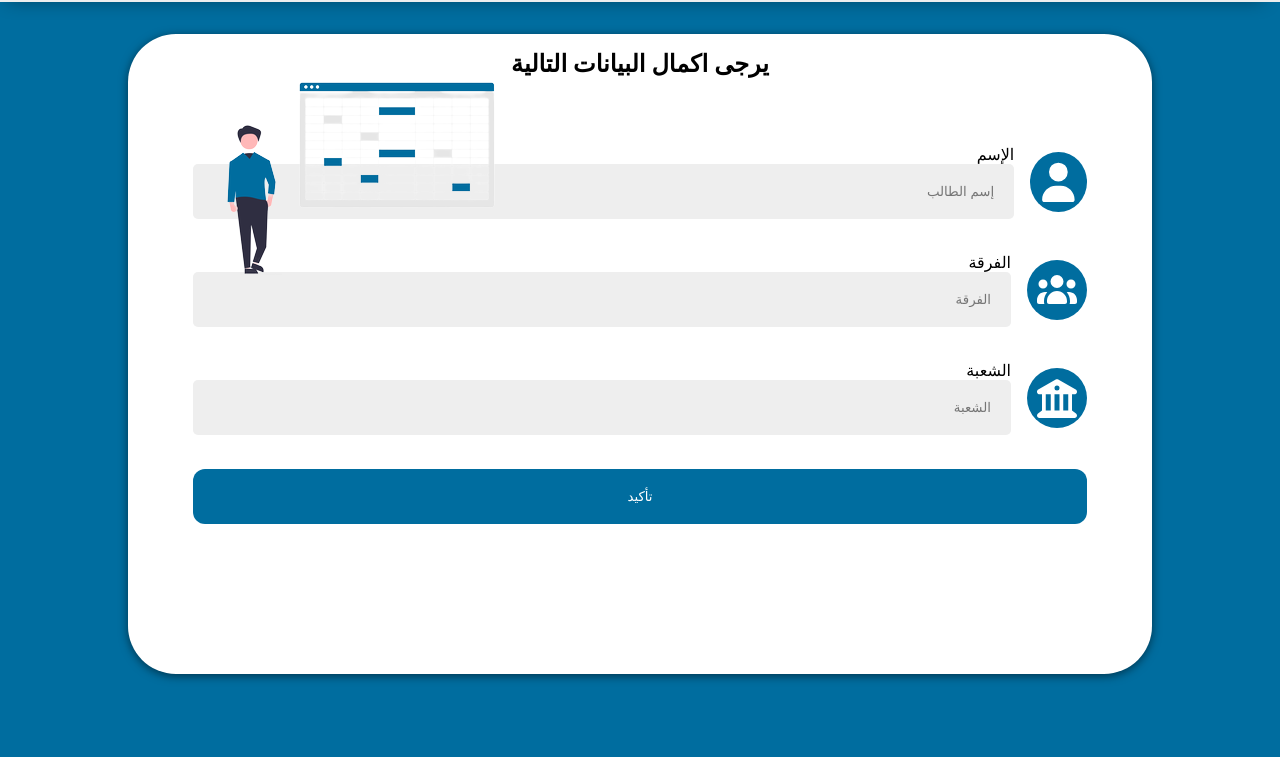
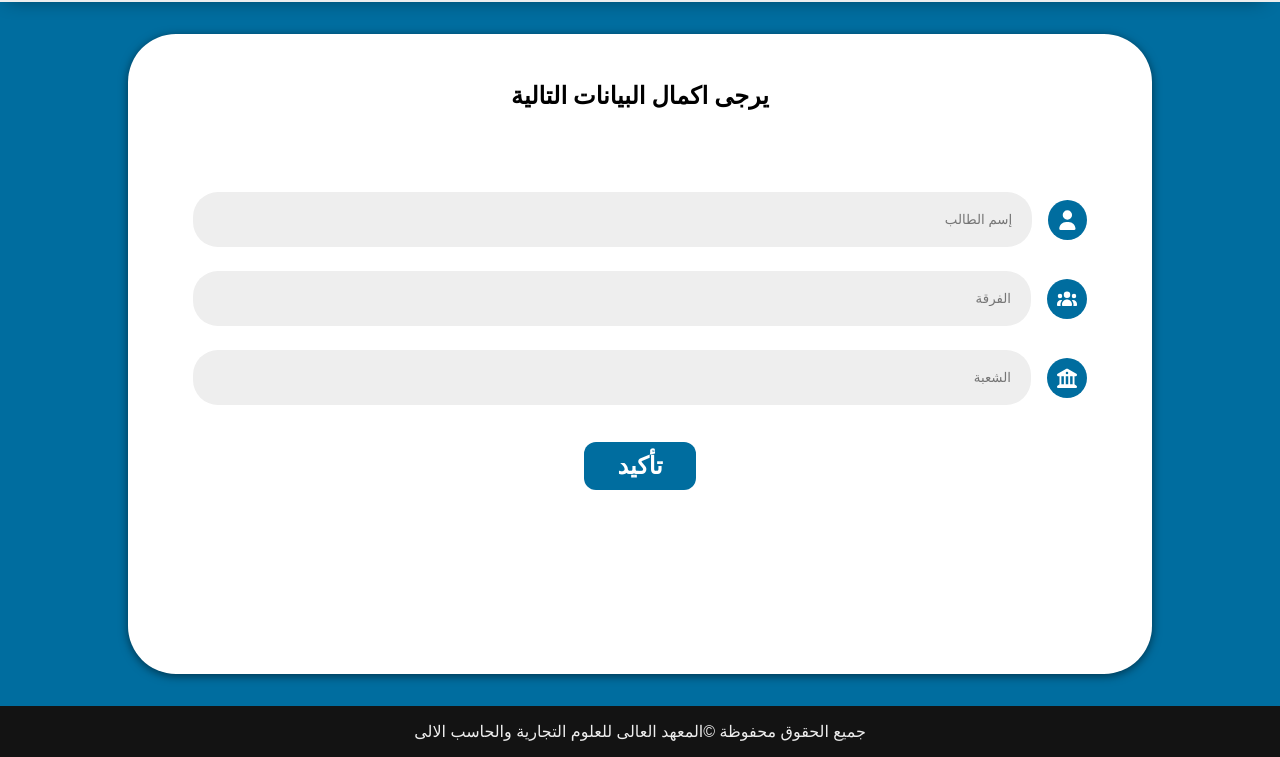
Before and after one commit to AbdoFathy11/ICDL-Quiz, a plain HTML site: page Form.html in a window 1280 px wide. Shown: the part 76-833 px from the top of the page. Before the commit the page ends 800 px from the top, so only its background shows below. Drawn offline with Linux system fonts and the light colour scheme.

Commit message:
Modified Some Files

```diff
--- a/Form.html
+++ b/Form.html
@@ -38,38 +38,34 @@
                 <div class="form-item">
                     <i class="fa-solid fa-user"></i>
                     <div>
-                        <label for="name">الإسم</label>
                         <input type="text" placeholder="إسم الطالب" id="name">
                     </div>
                 </div>
                 <div class="form-item">
                     <i class="fa-solid fa-users"></i>
                     <div>
-                        <label for="grade">الفرقة</label>
                         <input type="text" placeholder="الفرقة" id="grad">
                     </div>
                 </div>
                 <div class="form-item">
                     <i class="fa-solid fa-building-columns"></i>
                     <div>
-                        <label for="branch">الشعبة</label>
                         <input type="text" placeholder="الشعبة" id="branch">
                     </div>
                 </div>
                 <button type="submit">تأكيد</button>
             </form>
-            <img src="../ICDL-Quiz/img/form-removebg-preview.png" alt="">
         </div>
     </div>
     <!-- End Form -->
     <!-- Start Footer -->
-    <!-- <div class="footer">
+    <div class="footer">
         <div class="container">
             <p>
                 جميع الحقوق محفوظة © <span>المعهد العالى للعلوم التجارية والحاسب الالى</span>
             </p>
         </div>
-    </div> -->
+    </div>
     <!-- End Footer -->
     <script src="../ICDL-Quiz/src/all.min.js"></script>
 </body>
--- a/src/form.css
+++ b/src/form.css
@@ -217,21 +217,23 @@ button:hover {
 .form h2 {
     text-align: center;
     font-family: none;
-    padding-top: 1rem;
+    padding-top: 3rem;
 }
 
 .form .container {
-width: 100%;
-    height: 100%;
+    width: 100%;
+    height: 80%;
 }
 
 
 .form form {
+    margin-top: 2rem;
     display: flex;
     flex-direction: column;
     justify-content: space-around;
     height: 80%;
     padding: 50px;
+    gap: 1.5rem;
 }
 
 .form .form-item {
@@ -240,48 +242,60 @@ width: 100%;
     justify-content: space-between;
     gap: 1rem;
 }
-.form-item > div {
+
+.form-item>div {
     display: flex;
     flex-direction: column;
     width: 100%;
 
 }
+
 .form .container .form-item input {
     padding: 20px;
-    border-radius: 5px;
+    border-radius: 25px;
     width: 100%;
     background-color: var(--main-color);
     border: none;
 }
+
 .form .container .form-item input:focus {
     background-color: white;
     border: 5px solid var(--main-color);
     padding: 15px;
 }
+
 .form .container .form-item svg {
     background-color: var(--dark-purple);
-    width: 40px;
-    height: 40px;
+    width: 20px;
+    height: 20px;
     padding: 10px;
     border-radius: 50%;
     color: white;
 }
+
+
 .form .container button {
-    width: 100%;
     background-color: var(--dark-purple);
     color: white;
     border-radius: 12px;
     border: none;
-    padding: 20px;
+    padding: 10px 33px;
+    margin: auto;
+    font-size: 1.5rem;
+    font-family: none;
+    font-weight: bold;
 }
+
 .form {
     position: relative;
 }
+
 .form img {
     position: absolute;
     left: 50px;
     top: 20px;
 }
+
 /* End Form */
 /* Start Footer  */
 .footer {
```
